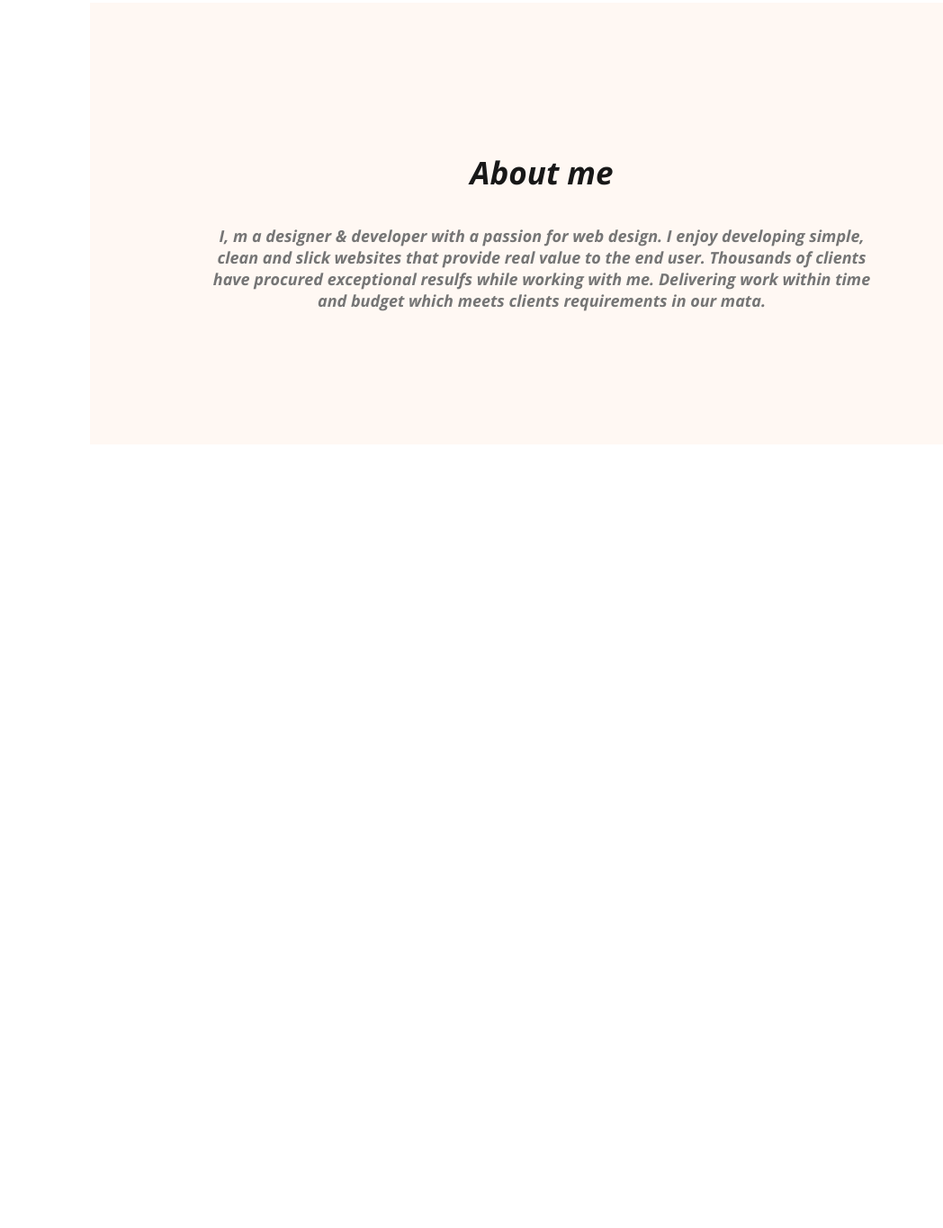
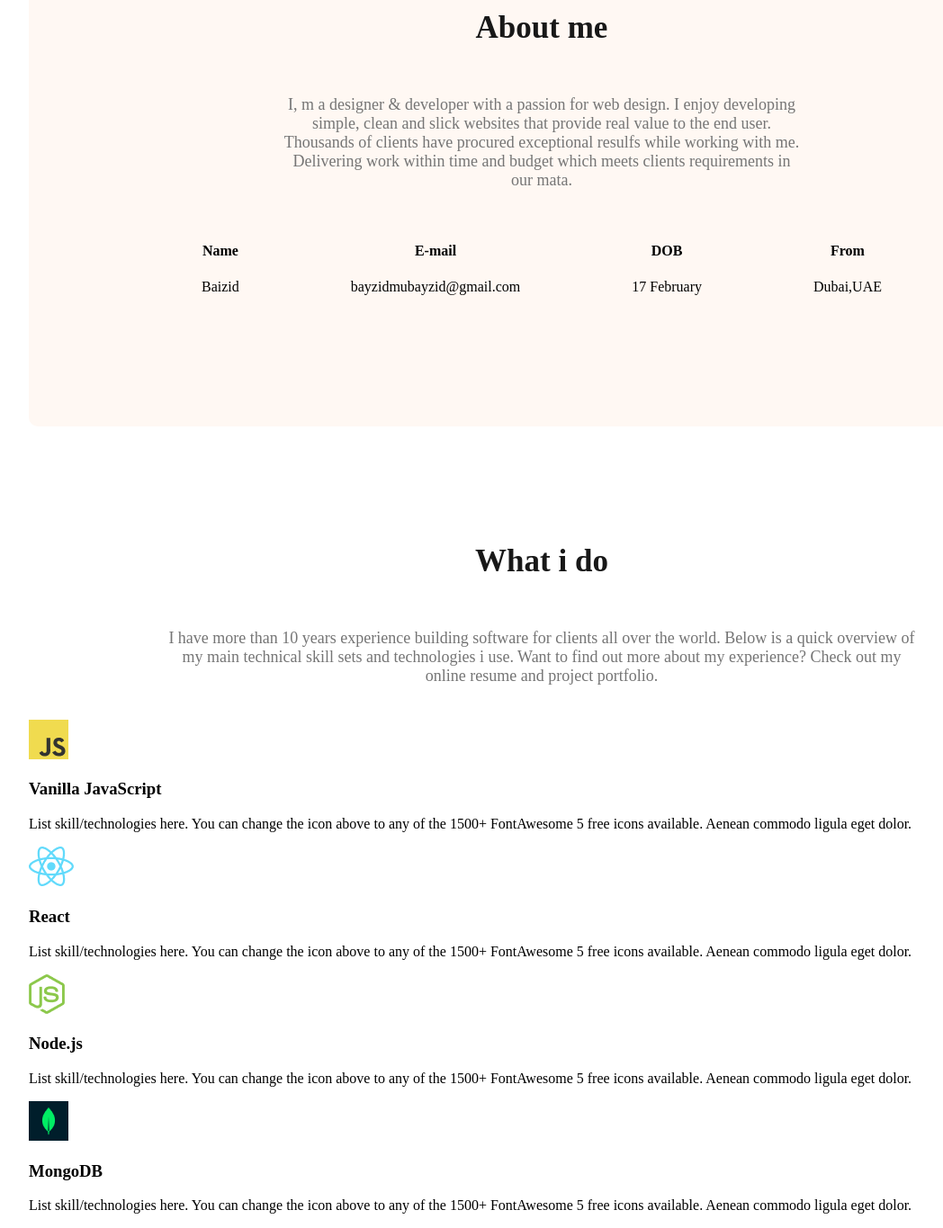
Before and after one commit to baizidmb/devoloper-portfolio, a plain HTML site: page index.html in a window 1280 px wide. Shown: the part 1166-2531 px from the top of the page at 90% size, without its empty margins (38-1086 px from the left). Before the commit the page ends 1790 px from the top, so only its background shows below. Drawn offline with nearby package versions, Linux system fonts and the light colour scheme.

Commit message:
added some icon and about me

```diff
--- a/index.html
+++ b/index.html
@@ -41,6 +41,59 @@
       <section class="about">
         <h3 class="section-title">About me</h3>
         <p class="section-description">I, m a designer & developer with a passion for web design. I enjoy developing simple, clean and slick websites that provide real value to the end user. Thousands of clients have procured exceptional resulfs while working with me. Delivering work within time and budget which meets clients requirements in our mata.</p>
+        <div class="about-info-container">
+
+          <div
+            class="about-info">
+            <h4 class="info-title">Name</h4>
+            <p class="info-description">Baizid</p>
+          </div>
+
+          <div
+            class="about-info">
+            <h4 class="info-title">E-mail</h4>
+            <p class="info-description">bayzidmubayzid@gmail.com</p>
+          </div>
+
+          <div
+            class="about-info">
+            <h4 class="info-title">DOB</h4>
+            <p class="info-description">17 February</p>
+          </div>
+          <div
+            class="about-info">
+            <h4 class="info-title">From</h4>
+            <p class="info-description">Dubai,UAE</p>
+          </div>
+        </div>
+
+      </section>
+
+      <section>
+        <h3 class="section-title">What i do</h3>
+        <p class="section-description">I have more than 10 years experience building software for clients all over the world. Below is a quick overview of my main technical skill sets and technologies i use. Want to find out more about my experience? Check out my online resume and project portfolio.</p>
+        <div class="skills-container">
+          <skill>
+            <img src="images/icons/js.png" alt="">
+            <h3 class="skill-title">Vanilla JavaScript</h3>
+            <p class="skill-description">List skill/technologies here. You can change the icon above to any of the 1500+ FontAwesome 5 free icons available. Aenean commodo ligula eget dolor.</p>
+          </skill>
+          <skill>
+            <img src="images/icons/react.png" alt="">
+            <h3 class="skill-title">React</h3>
+            <p class="skill-description">List skill/technologies here. You can change the icon above to any of the 1500+ FontAwesome 5 free icons available. Aenean commodo ligula eget dolor.</p>
+          </skill>
+          <skill>
+            <img src="images/icons/nodejs.png" alt="">
+            <h3 class="skill-title">Node.js</h3>
+            <p class="skill-description">List skill/technologies here. You can change the icon above to any of the 1500+ FontAwesome 5 free icons available. Aenean commodo ligula eget dolor.</p>
+          </skill>
+          <skill>
+            <img src="images/icons/mongo.png" alt="">
+            <h3 class="skill-title">MongoDB</h3>
+            <p class="skill-description">List skill/technologies here. You can change the icon above to any of the 1500+ FontAwesome 5 free icons available. Aenean commodo ligula eget dolor.</p>
+          </skill>
+        </div>
       </section>
     </main>
 
--- a/styles/portfolio.css
+++ b/styles/portfolio.css
@@ -1,12 +1,12 @@
-body{
+.body{
 
-    font-family: 'Open Sans', sans-serif;
+    font-family:unset;
     color: #181818;
-    font-family: Open Sans;
     font-size: 45px;
     font-style: normal;
     font-weight: 800;
     line-height: normal;
+
 
 }
 
@@ -36,11 +36,13 @@ nav{
     justify-content: space-between;
     align-items: center;
     margin:0px 200px ;
+
 }
 nav > ul{
 
 align-items: center;
     display:flex;
+
 }
 .primary-color{
 
@@ -72,7 +74,7 @@ nav a{
 .profile-pic{
     width: 500px;
     height: auto;
-
+    margin-right: -30px;
 }
 .banner-content{
     font-size: 45px;
@@ -95,16 +97,21 @@ nav a{
     line-height: 30px;
 }
 .about{
-    padding:130px;
-       background: #FFF8F3;
-       margin:130px ;
+    padding: 130px;
+    border-radius: 10px;
+    background: #fff8f3;
+    margin:130px 0 ;
+
+}
+.about-info-container{
+    display: flex;
+    justify-content: space-around;
 }
 .section-title{
-color: #181818;
-text-align: center;
-font-size: 35px;
-font-weight: 700px;
-
+    color: #181818;
+    text-align: center;
+    font-size: 35px;
+    font-weight: 700;
 }
 .section-description{
     color: #757575;
@@ -112,3 +119,14 @@ font-weight: 700px;
     font-size: 18px;
 
 }
+main{max-width: 1140px;
+margin: 0 auto;}
+.about-info{
+    text-align: center;
+}
+.section-description{
+    padding: 20px 150px;
+}
+.skills-container{
+
+}
```
